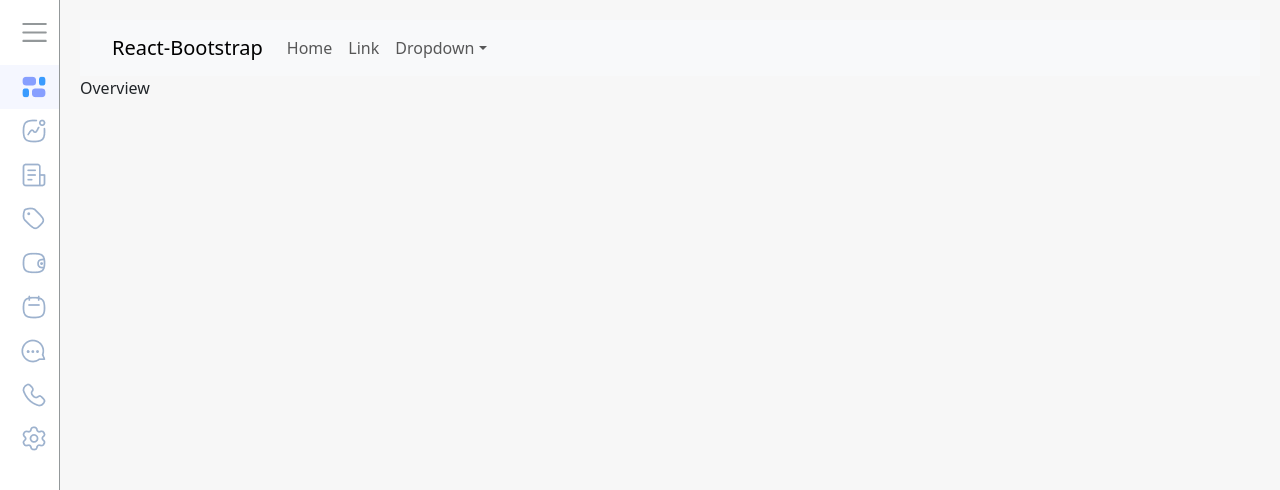
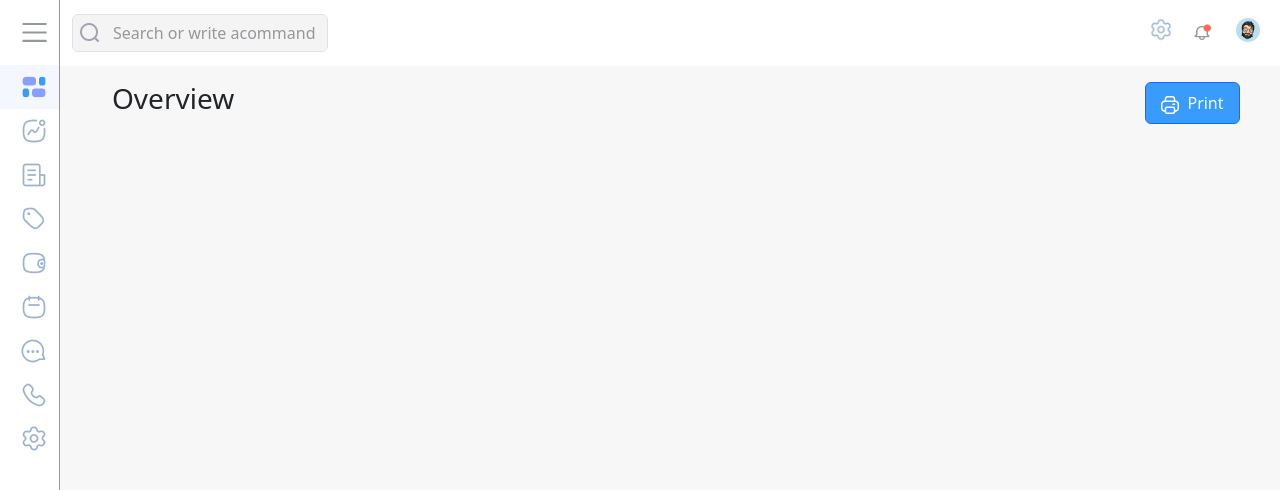
Before and after one commit to yasmeenTarekKhater/codeClouderTask, a React (Vite) app: page / in a window 1280 px wide. Shown: the top 490 px of the page. Built offline with nearby package versions, Linux system fonts and the light colour scheme.

Commit message:
handle navbar design and add  button ,textinput reusable component

```diff
--- a/src/components/form/TextInput.jsx
+++ b/src/components/form/TextInput.jsx
@@ -1,8 +1,9 @@
 import React from 'react'
+import  Form  from 'react-bootstrap/Form'
 
-const TextInput = () => {
+const TextInput = ({customClass,placeholderText}) => {
   return (
-    <div>TextInput</div>
+    <Form.Control type="text" className={customClass} id="inputsearch" placeholder={placeholderText}/>
   )
 }
 
--- a/src/components/shared/Navbar.jsx
+++ b/src/components/shared/Navbar.jsx
@@ -1,29 +1,29 @@
 import Container from 'react-bootstrap/Container';
 import Nav from 'react-bootstrap/Nav';
 import Navbar from 'react-bootstrap/Navbar';
-import NavDropdown from 'react-bootstrap/NavDropdown';
+
+import './css/Navbar.css';
+
+import setting from '../../assets/icons/settings.png';
+import notification from '../../assets/icons/Notification.png';
+import profile from '../../assets/images/IMG.png';
+import search from '../../assets/icons/light.png';
+import TextInput from '../form/TextInput';
 
 function MyNavbar() {
   return (
-    <Navbar expand="lg" className="bg-body-tertiary">
-      <Container>
-        <Navbar.Brand href="#home">React-Bootstrap</Navbar.Brand>
+    <Navbar expand="md" className='myNav'>
+      <Container fluid>
+          <div className='d-flex align-items-center seachInputNav'>
+          <img src={search} alt='search'/>
+          <TextInput customClass='searchNavbar' placeholderText='Search or write acommand'/>
+          </div>
         <Navbar.Toggle aria-controls="basic-navbar-nav" />
         <Navbar.Collapse id="basic-navbar-nav">
-          <Nav className="me-auto">
-            <Nav.Link href="#home">Home</Nav.Link>
-            <Nav.Link href="#link">Link</Nav.Link>
-            <NavDropdown title="Dropdown" id="basic-nav-dropdown">
-              <NavDropdown.Item href="#action/3.1">Action</NavDropdown.Item>
-              <NavDropdown.Item href="#action/3.2">
-                Another action
-              </NavDropdown.Item>
-              <NavDropdown.Item href="#action/3.3">Something</NavDropdown.Item>
-              <NavDropdown.Divider />
-              <NavDropdown.Item href="#action/3.4">
-                Separated link
-              </NavDropdown.Item>
-            </NavDropdown>
+          <Nav className="ms-auto">
+            <Nav.Link href="/setting"><img src={setting} alt="setting"/></Nav.Link>
+            <Nav.Link href="/notifigation"><img src={notification} className='notifigationImg' alt="notification"/></Nav.Link>
+            <Nav.Link href="/profile"><img src={profile} alt="profile"/></Nav.Link>
           </Nav>
         </Navbar.Collapse>
       </Container>
--- a/src/components/shared/Sidebar.jsx
+++ b/src/components/shared/Sidebar.jsx
@@ -1,70 +1,17 @@
 import React, { useState } from 'react';
-import './css/Sidebar.css';
-import dashboard from '../../assets/icons/dashboard.png';
-import activity from '../../assets/icons/activity.png';
-import report from '../../assets/icons/report.png';
-import tag from '../../assets/icons/tag.png';
-import wallet from '../../assets/icons/wallet.png';
-import calendar from '../../assets/icons/calendar.png';
-import chat from '../../assets/icons/chat.png';
-import call from '../../assets/icons/call.png';
-import settings from '../../assets/icons/settings.png';
-import logo from '../../assets/images/Logo.png';
 import { SlMenu } from "react-icons/sl";
 import { NavLink } from 'react-router-dom';
+
 import  MyNavbar  from '../shared/Navbar';
+import {menuItem} from '../../data/SidebarData.js';
+import logo from '../../assets/images/Logo.png';
+import './css/Sidebar.css';
+
 
 const Sidebar = ({children}) => {
   const[isOpen ,setIsOpen] = useState(false);
   const toggle = () => setIsOpen (!isOpen);
-  const menuItem=[
-    {
-        path:"/",
-        name:"Overview",
-        icon:dashboard
-    },
-    {
-        path:"/activity",
-        name:"Activity",
-        icon:activity
-    },
-    {
-        path:"/spreadsheets",
-        name:"Spreadsheets",
-        icon:report
-    },
-    {
-        path:"/coupons",
-        name:"Coupons",
-        icon:tag
-    },
-    {
-        path:"/wallet",
-        name:"Wallet",
-        icon:wallet
-    },
-    {
-        path:"/schedule",
-        name:"Schedule",
-        icon:calendar
-    },
-    {
-      path:"/message",
-      name:"Message",
-      icon:chat
-    },
-    {
-      path:"/support",
-      name:"Support",
-      icon:call
-    },
-    {
-      path:"/setting",
-      name:"Setting",
-      icon:settings
-    }
 
-]
   return (
         <div className='d-flex'>
 
@@ -92,7 +39,7 @@ const Sidebar = ({children}) => {
 
          {/* -------------- here we can show pages with navbar fixed on top ------------ */}
         <main>
-          <MyNavbar/>
+           <MyNavbar/>
            {children}
         </main>
         </div>
--- a/src/components/shared/css/Navbar.css
+++ b/src/components/shared/css/Navbar.css
@@ -0,0 +1,30 @@
+.myNav{
+    background-color: white;
+}
+.myNav img{
+    width: 24px ;
+    height: 24px ;
+}
+.myNav .notifigationImg{
+    width: 36px ;
+    height: 34px ;
+    margin-left: -5px;
+}
+.searchNavbar{
+    width: 20vw !important;
+    padding-left: 40px !important;
+    background-color: rgba(235, 235, 235, 0.527) !important;
+}
+.searchNavbar::placeholder{
+    color: var(--base-nonactive-color) !important;
+}
+.seachInputNav{
+    position: relative;
+}
+.seachInputNav input{
+    position: absolute;
+}
+.seachInputNav img{
+    margin-left: 0.5vw;
+    z-index: 2;
+}
--- a/src/components/shared/css/Sidebar.css
+++ b/src/components/shared/css/Sidebar.css
@@ -1,6 +1,5 @@
 main{
     width: 100%;
-    padding: 20px;
 }
 .sidebar{
     background: white;
--- a/src/components/ui/Button.jsx
+++ b/src/components/ui/Button.jsx
@@ -1,9 +1,12 @@
 import React from 'react'
+import  Button  from 'react-bootstrap/Button';
 
-const Button = () => {
+const CustomButton = ({customClass,children}) => {
   return (
-    <div>Button</div>
+    <Button className={customClass}>
+          {children}
+    </Button>
   )
 }
 
-export default Button
+export default CustomButton;
--- a/src/data/SidebarData.js
+++ b/src/data/SidebarData.js
@@ -1,8 +1,58 @@
+import dashboard from '../assets/icons/dashboard.png';
+import activity from '../assets/icons/activity.png';
+import report from '../assets/icons/report.png';
+import tag from '../assets/icons/tag.png';
+import wallet from '../assets/icons/wallet.png';
+import calendar from '../assets/icons/calendar.png';
+import chat from '../assets/icons/chat.png';
+import call from '../assets/icons/call.png';
+import settings from '../assets/icons/settings.png';
 
-export default sidebarData=[
-{
-    path:"/",
-    name:"Dashboard",
-    icon:dashboard,
-},
+export  const  menuItem=[
+    {
+        path:"/",
+        name:"Overview",
+        icon:dashboard
+    },
+    {
+        path:"/activity",
+        name:"Activity",
+        icon:activity
+    },
+    {
+        path:"/spreadsheets",
+        name:"Spreadsheets",
+        icon:report
+    },
+    {
+        path:"/coupons",
+        name:"Coupons",
+        icon:tag
+    },
+    {
+        path:"/wallet",
+        name:"Wallet",
+        icon:wallet
+    },
+    {
+        path:"/schedule",
+        name:"Schedule",
+        icon:calendar
+    },
+    {
+      path:"/message",
+      name:"Message",
+      icon:chat
+    },
+    {
+      path:"/support",
+      name:"Support",
+      icon:call
+    },
+    {
+      path:"/setting",
+      name:"Setting",
+      icon:settings
+    }
+
 ]
--- a/src/pages/Overview.jsx
+++ b/src/pages/Overview.jsx
@@ -1,9 +1,25 @@
-import React from 'react'
+import React from "react";
+import Container from "react-bootstrap/Container";
+import Row  from "react-bootstrap/Row";
+
+import print from "../assets/icons/fi-rr-print.png";
+import CustomButton from "../components/ui/Button";
+
+import './css/Overview.css';
+
 
 const Overview = () => {
   return (
-    <div>Overview</div>
-  )
-}
+    <Container className="mt-3">
+      <Row className="justify-content-between">
+        <h3 className="col-2">Overview</h3>
+        <CustomButton customClass="col-1 printButton">
+          <img src={print} alt='print' className="me-2"/>
+          Print
+        </CustomButton>
+      </Row>
+    </Container>
+  );
+};
 
-export default Overview
+export default Overview;
--- /dev/null
+++ b/src/pages/css/Overview.css
@@ -0,0 +1,8 @@
+.printButton{
+    background-color: var(--base-color) !important;
+}
+.printButton:hover{
+    background-color: rgb(5, 124, 221) !important;
+    transform: scale(1.04);
+    transition: 1s;
+}
```
